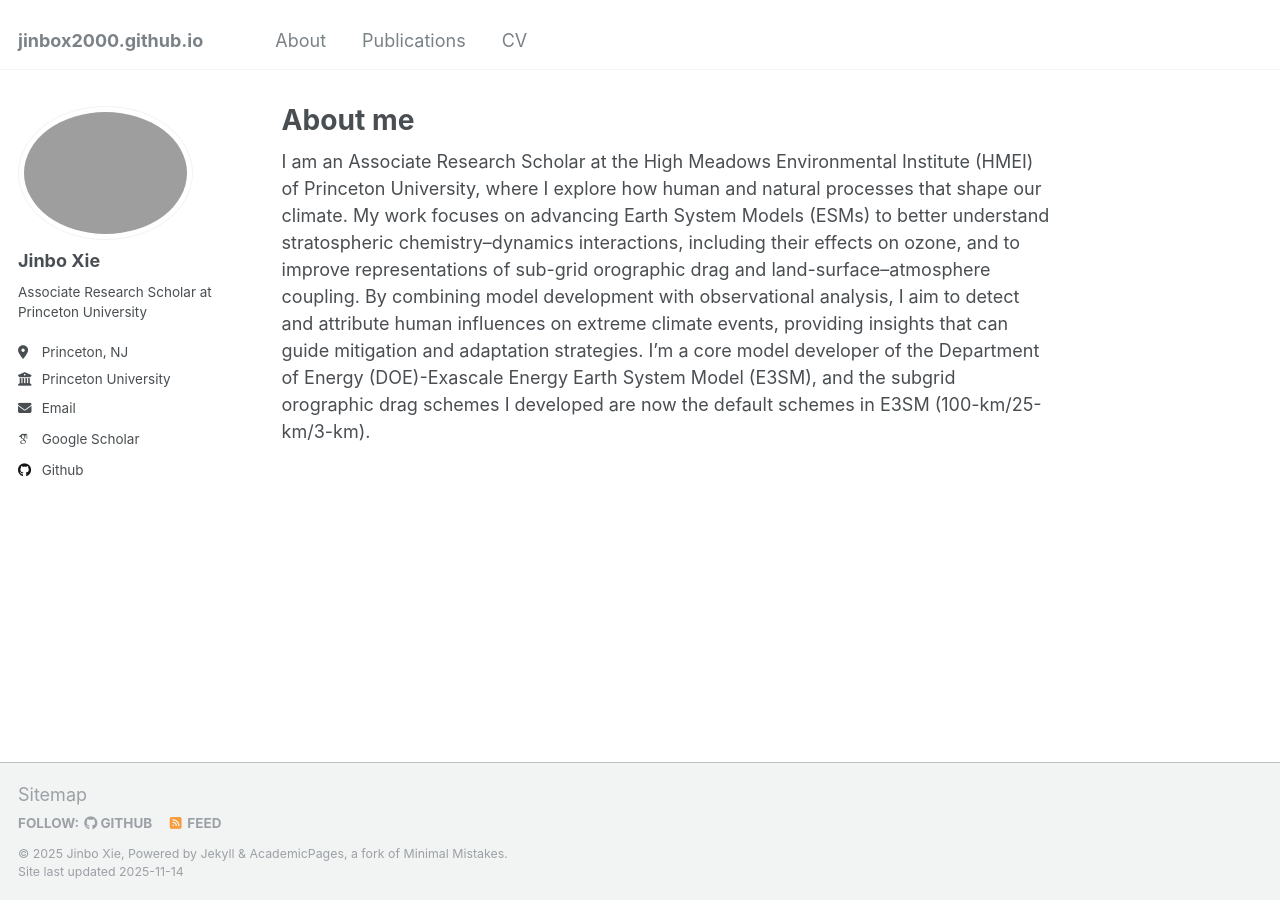
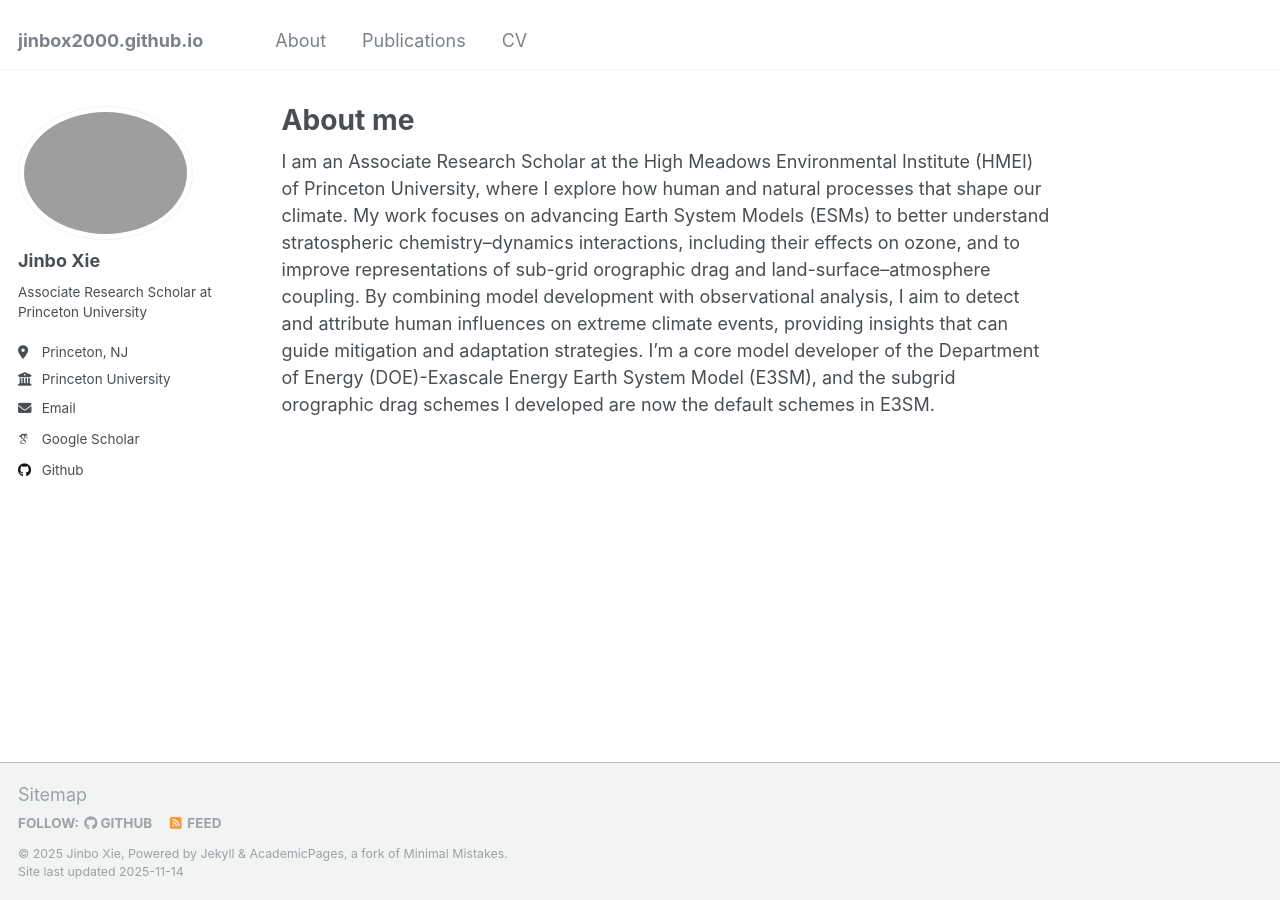
Before and after one commit to jinbox2000/jinbox2000.github.io, a Jekyll site: the page built from _pages/about.md, in a window 1280 px wide. Built offline with Jekyll 4.4.1, drawn with Linux system fonts in a browser that asks for light colours; some web fonts are replaced.

Commit message:
Fix formatting in about.md

```diff
--- a/_pages/about.md
+++ b/_pages/about.md
@@ -7,4 +7,4 @@ redirect_from:
   - /about.html
 ---
 
-I am an Associate Research Scholar at the High Meadows Environmental Institute (HMEI) of Princeton University, where I explore how human and natural processes that shape our climate. My work focuses on advancing Earth System Models (ESMs) to better understand stratospheric chemistry–dynamics interactions, including their effects on ozone, and to improve representations of sub-grid orographic drag and land-surface–atmosphere coupling. By combining model development with observational analysis, I aim to detect and attribute human influences on extreme climate events, providing insights that can guide mitigation and adaptation strategies. I'm a core model developer of the Department of Energy (DOE)-Exascale Energy Earth System Model (E3SM), and the subgrid orographic drag schemes I developed are now the default schemes in E3SM (100-km/25-km/3-km).
+I am an Associate Research Scholar at the High Meadows Environmental Institute (HMEI) of Princeton University, where I explore how human and natural processes that shape our climate. My work focuses on advancing Earth System Models (ESMs) to better understand stratospheric chemistry–dynamics interactions, including their effects on ozone, and to improve representations of sub-grid orographic drag and land-surface–atmosphere coupling. By combining model development with observational analysis, I aim to detect and attribute human influences on extreme climate events, providing insights that can guide mitigation and adaptation strategies. I'm a core model developer of the Department of Energy (DOE)-Exascale Energy Earth System Model (E3SM), and the subgrid orographic drag schemes I developed are now the default schemes in E3SM.
```
